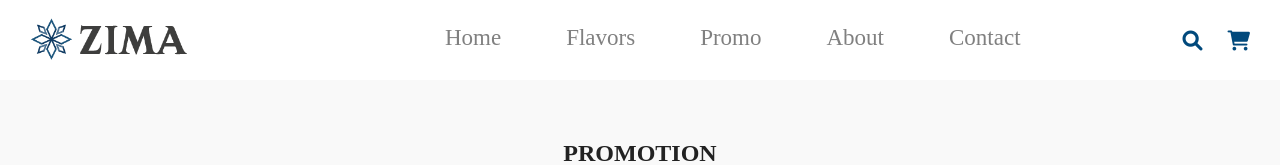
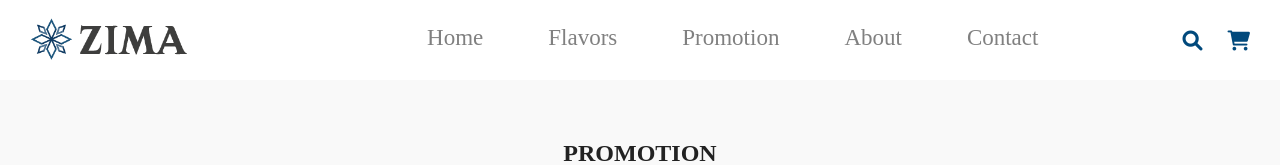
Before and after one commit to oiovorin/Morito_Rin_Silva_Hannah_FIP_ZIMA, a plain HTML site: page promotion.html in a window 1280 px wide. Shown: the top 165 px of the page. Drawn offline with Linux system fonts and the light colour scheme.

Commit message:
Update promotion.html

```diff
--- a/promotion.html
+++ b/promotion.html
@@ -36,7 +36,7 @@
             <ul>
               <li><a href="index.html">Home</a></li>
               <li><a href="#">Flavors</a></li>
-              <li class="promotion"><a href="promotion.html">Promo</a></li>
+              <li class="promotion"><a href="promotion.html">Promotion</a></li>
               <li><a href="#">About</a></li>
               <li><a href="contact.html">Contact</a></li>
             </ul>
```
